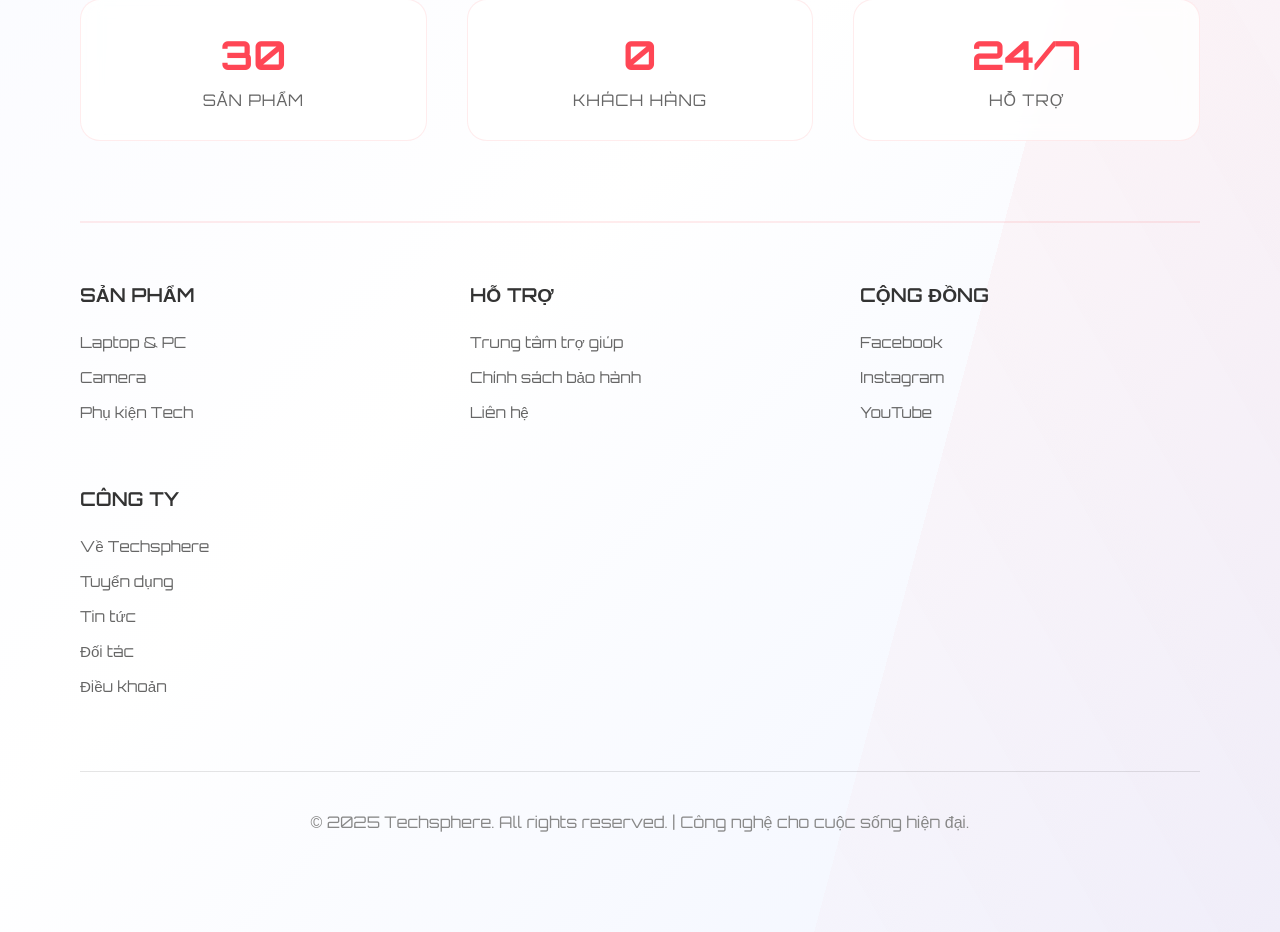
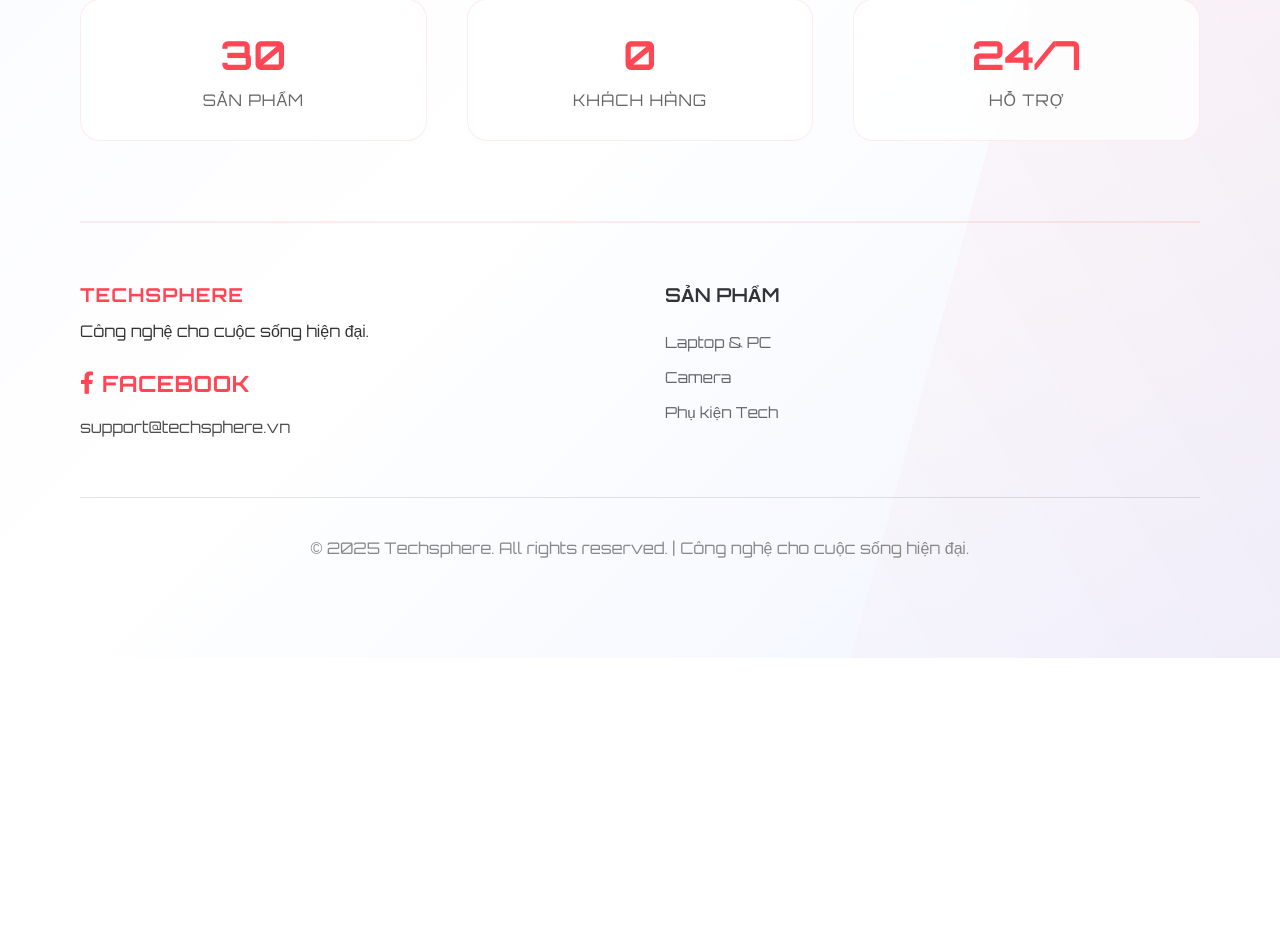
Before and after one commit to vuhamthieu/tech-store-web, a PHP site: page /pages/index.html in a window 1280 px wide. Shown: the part 3489-4421 px from the top of the page. After the commit the page ends 4147 px from the top, so only its background shows below. Run offline with PHP 8.4, Linux system fonts and the light colour scheme; some libraries are stand-ins or nearby versions.

Commit message:
adjusting footer section and remove ROM, colour in detail page

```diff
--- a/assets/css/index.css
+++ b/assets/css/index.css
@@ -616,6 +616,70 @@
   margin-top: 80px;
   padding-top: 60px;
   border-top: 2px solid rgba(255, 70, 85, 0.1);
+}
+
+.footer-brandbox {
+  display: flex;
+  flex-direction: column;
+  align-items: flex-start;
+  gap: 12px;
+  min-width: 220px;
+  margin-right: 32px;
+}
+
+.footer-logo {
+  width: 48px;
+  margin-bottom: 4px;
+}
+
+.footer-brandname {
+  font-size: 1.2rem;
+  font-weight: 700;
+  letter-spacing: 1px;
+  margin-bottom: 2px;
+  color: #ff4655;
+}
+
+.footer-slogan {
+  font-size: 1rem;
+  color: #333;
+  margin-bottom: 8px;
+}
+
+.footer-social {
+  display: flex;
+  gap: 16px;
+  margin: 8px 0;
+}
+
+.footer-social a {
+  color: #ff4655;
+  font-size: 1.4rem;
+  transition: color 0.2s;
+  text-decoration: none;
+}
+
+.footer-social a:hover {
+  color: #222;
+}
+
+.footer-social a span {
+  font-size: 1.4rem;
+  color: #ff4655;
+  font-weight: 700;
+  letter-spacing: 0.5px;
+  text-decoration: none;
+}
+
+.footer-social a:hover span {
+  color: #222;
+}
+
+.footer-contact a {
+  color: #222;
+  font-size: 1rem;
+  text-decoration: none;
+  opacity: 0.8;
 }
 
 .footer-column h3 {
@@ -1898,3 +1962,15 @@
     margin-top: 18px;
   }
 }
+
+@media (max-width: 900px) {
+  .footer-grid {
+    flex-direction: column;
+    gap: 32px;
+  }
+
+  .footer-brandbox {
+    margin-right: 0;
+    margin-bottom: 24px;
+  }
+}
--- a/back-end/php/connect.php
+++ b/back-end/php/connect.php
@@ -2,7 +2,7 @@
 error_reporting(E_ALL);
 ini_set('display_errors', 1);
 
-$host = "127.0.0.1:3306";
+$host = "localhost";
 $user = "root";
 $pass = "";
 $database = "db_tech_store_web";
--- a/pages/index.html
+++ b/pages/index.html
@@ -78,7 +78,7 @@
       <nav>
         <a href="#">Trang chủ</a>
         <a href="../pages/product.html">Sản phẩm</a>
-        <a href="#about">Về chúng tôi</a>
+        <a href="#contact">Về chúng tôi</a>
         <a href="#contact">Liên hệ</a>
       </nav>
     </div>
@@ -196,7 +196,7 @@
     </div>
   </section>
 
-  <section class="quote-slider-section"  data-aos="fade-up" data-aos-delay="300">
+  <section class="quote-slider-section" data-aos="fade-up" data-aos-delay="300">
     <div class="quote-slider">
       <span class="quote-mark left">“</span>
       <div class="quote-content">
@@ -245,38 +245,27 @@
       </div>
 
       <div class="footer-grid">
+        <!-- CỘT THƯƠNG HIỆU BÊN TRÁI -->
+        <div class="footer-brandbox">
+          <div class="footer-brandname">TECHSPHERE</div>
+          <div class="footer-slogan">Công nghệ cho cuộc sống hiện đại.</div>
+          <div class="footer-social">
+            <a href="#" style="display: flex; align-items: center; gap: 8px;">
+              <i class="fab fa-facebook-f"></i>
+              <span>FACEBOOK</span>
+            </a>
+          </div>
+          <div class="footer-contact">
+            <a href="mailto:support@techsphere.vn">support@techsphere.vn</a>
+          </div>
+        </div>
+        <!-- CÁC CỘT CŨ GIỮ NGUYÊN -->
         <div class="footer-column">
           <h3>Sản phẩm</h3>
           <ul>
             <li><a href="product.html">Laptop & PC</a></li>
             <li><a href="product-camera.html">Camera</a></li>
             <li><a href="product-devices.html">Phụ kiện Tech</a></li>
-          </ul>
-        </div>
-        <div class="footer-column">
-          <h3>Hỗ trợ</h3>
-          <ul>
-            <li><a href="support.html">Trung tâm trợ giúp</a></li>
-            <li><a href="support.html">Chính sách bảo hành</a></li>
-            <li><a href="support.html">Liên hệ</a></li>
-          </ul>
-        </div>
-        <div class="footer-column">
-          <h3>Cộng đồng</h3>
-          <ul>
-            <li><a href="https://www.facebook.com/hocvienkythuatmatma">Facebook</a></li>
-            <li><a href="#">Instagram</a></li>
-            <li><a href="#">YouTube</a></li>
-          </ul>
-        </div>
-        <div class="footer-column">
-          <h3>Công ty</h3>
-          <ul>
-            <li><a href="#">Về Techsphere</a></li>
-            <li><a href="#">Tuyển dụng</a></li>
-            <li><a href="#">Tin tức</a></li>
-            <li><a href="#">Đối tác</a></li>
-            <li><a href="#">Điều khoản</a></li>
           </ul>
         </div>
       </div>
--- a/pages/product.html
+++ b/pages/product.html
@@ -490,7 +490,7 @@
         userInfoContainer.innerHTML = `
          <div class="user-info">
         <a href="user.html"> <img src="${user.Avatar
-            ? 'http://localhost:8080/webproject/tech-store-web/assets/img/' + user.Avatar
+            ? 'http://localhost/webproject/tech-store-web/assets/img/' + user.Avatar
             : "https://scontent.fhan19-1.fna.fbcdn.net/v/t39.30808-1/482236741_636204415676991_5392700582177539028_n.jpg?stp=dst-jpg_s200x200_tt6&_nc_cat=110&ccb=1-7&_nc_sid=1d2534&_nc_eui2=AeF-ZMG_JcvB5jG-9TdeZq09X-xSXJw_HWhf7FJcnD8daPet7y5DQKkl_3Yqsodo_HgQX3sQqkAQzWspJYhKvzRp&_nc_ohc=Oguzvd7HXB0Q7kNvwFUs_9J&_nc_oc=AdlwzdkAon8zboaTFw_4eXUzLshM9PSe8wQI0qqyV_7t7dOq2GiJlhl7WBha0hVidAgl-5__FNyd7vzW0REYkRzR&_nc_zt=24&_nc_ht=scontent.fhan19-1.fna&_nc_gid=FwyM96FZ-5f-jGuI43dbDQ&oh=00_AfOVhVAEK4Zlebyh3XPaZLvLcsll7BQcFTh9bZWnE8YcQg&oe=6855F6D6"
           }"
              alt="Avatar"
```
Also changed, not shown: assets/js/detail.js (+0 -14 lines), pages/notify.html (+5 -4 lines), pages/orders_of_user.html (+5 -4 lines), pages/product-favorite.html (+6 -4 lines), assets/js/detail-camera.js (deleted).
